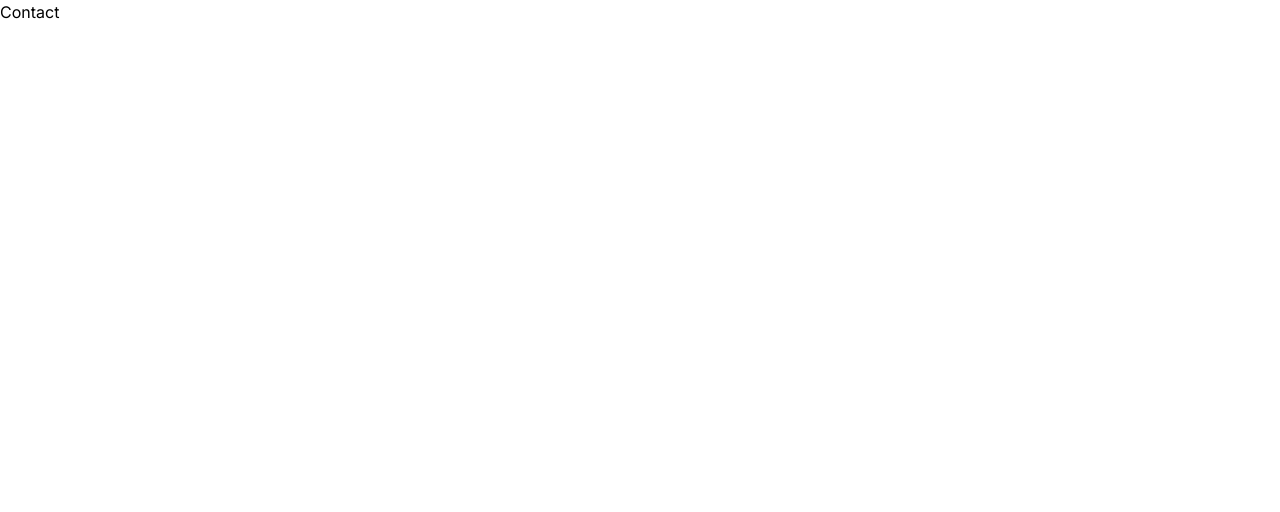
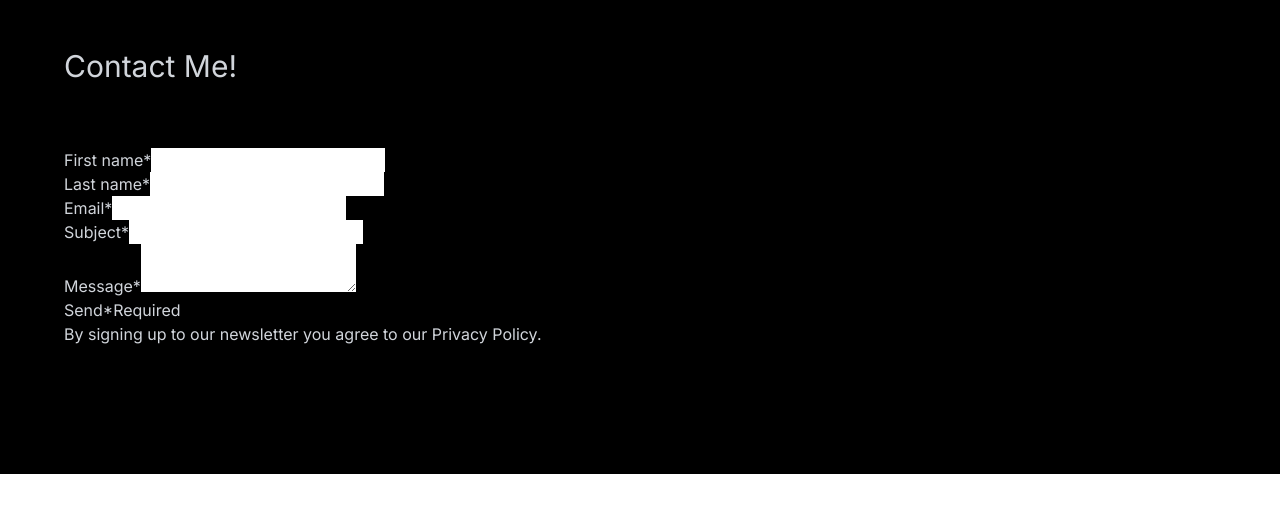
Before and after one commit to nazarenomarkanthony060120/mini_project, a Next.js app: page /contact in a window 1280 px wide. Shown: the top 512 px of the page. Built offline with nearby package versions, Linux system fonts and the light colour scheme.

Commit message:
Updated UI

```diff
--- a/app/components/Card.tsx
+++ b/app/components/Card.tsx
@@ -8,15 +8,19 @@ const Card: React.FC<Card> = ({ body }) => {
             {
                 body && body.map((data, index) => (
                     <div key={index} className='flex flex-col overflow-hidden rounded-lg border border-black dark:border-white'>
-                        <a href="#" className="group relative block h-40 overflow-hidden bg-gray-100 md:h-56">
-                            <Image src={ data.imagePic || '' } loading="lazy" alt={data.title} className="absolute inset-0 h-full w-full object-fit-none object-center transition duration-200 group-hover:scale-110" />
+                        <a href="#" className="h-40 overflow-hidden bg-gray-100 md:h-56 ">
+                            <Image src={ data.imagePic || '' } loading="lazy" alt={data.title} className="inset-0 h-full w-full transition duration-200 group-hover:scale-110" />
                         </a>
                         {
-                            data.type === "about_me"
+                            data.type === "about_me" || data.type === "career"
                             ?
                                 <>
                                     <div className="mt-auto flex items-center justify-between p-4 gap-20 ">
                                         <div className="flex items-center gap-2">
+                                            {
+                                                data.type !== "career"
+
+                                                ?   <>
                                                         <div className="h-10 w-10 shrink-0 overflow-hidden rounded-full bg-gray-100">
                                                             <Image src={ data.picture || '' } loading="lazy" alt="Devil Hacker" className="h-full w-full object-cover object-center" />
                                                         </div>
@@ -24,8 +28,18 @@ const Card: React.FC<Card> = ({ body }) => {
                                                             <span className="block text-indigo-500">{data.name}</span>
                                                             <span className="block text-sm text-gray-400">{data.position} - {data.until}</span>
                                                         </div>
+                                                    </>
+                                                :   <>
+                                                        <div>
+                                                            <span className="block text-indigo-500">{data.title}</span>
+                                                            <span className="block text-sm text-gray-400">{data.experience} - {data.until}</span>
                                                         </div>
-                                            <div className="flex gap-1">
+                                                    </>
+                                            }
+                                        </div>
+                                        {
+                                            data.type !== "career"
+                                            ?   <div className="flex gap-1">
                                                     <a href="https://www.facebook.com/chowking7691/" target="_blank">
                                                         <Image width={38} height={38} src={ data.facebook } loading="lazy" alt="Facebook" className="rounded border p-2 text-sm text-center text-gray-500 hover:bg-gray-700 hover:text-black"/>
                                                     </a>
@@ -33,6 +47,9 @@ const Card: React.FC<Card> = ({ body }) => {
                                                         <Image width={38} height={38} src={ data.github } loading="lazy" alt="Github" className="rounded border p-2 text-sm text-center text-gray-500 hover:bg-gray-700 hover:text-black"/>
                                                     </a>
                                                 </div>
+                                            : ''
+                                        }
+
                                     </div>
                                     <div className="mt-auto flex items-center justify-between p-4 gap-20 sm:p-6">
                                         {data.short_description}
@@ -88,10 +105,10 @@ const Card: React.FC<Card> = ({ body }) => {
                                         </div>
                                         <div className="flex flex-col gap-1">
                                             <span className="rounded border px-2 py-1 text-sm text-center text-gray-500 hover:bg-cyan-400 hover:text-black">{data.avail}</span>
-                                            <span className="rounded border px-2 py-1 text-sm text-center text-gray-500 hover:bg-cyan-400 hover:text-black">{data.visit}</span>
                                         </div>
                                     </div>
-                                </> : ''
+                                </>
+                            : ''
                         }
 
 
--- /dev/null
+++ b/app/components/Form.tsx
@@ -0,0 +1,54 @@
+import React from 'react'
+import Image from 'next/image'
+
+const Form = () => {
+    return (
+        <>
+            <div className="backdrop-opacity-80 py-6 sm:py-8 lg:py-12">
+                <div className="mx-auto max-w-screen-2xl px-4 md:px-8 dark:text-gray-300 text-black">
+
+                    <div className="mb-10 md:mb-16">
+                        <h2 className="mb-4 text-center text-2xl font-bold md:mb-6 lg:text-3xl">Contact Me!</h2>
+                    </div>
+
+                    <form className="mx-auto grid max-w-screen-md gap-4 sm:grid-cols-2">
+                        <div>
+                            <label htmlFor="first-name" className="mb-2 inline-block text-sm sm:text-base">First name*</label>
+                            <input name="first-name" className="w-full rounded border bg-gray-50 px-3 py-2 outline-none ring-indigo-300 transition duration-100 focus:ring" />
+                        </div>
+
+                        <div>
+                            <label htmlFor="last-name" className="mb-2 inline-block text-sm sm:text-base">Last name*</label>
+                            <input name="last-name" className="w-full rounded border bg-gray-50 px-3 py-2 outline-none ring-indigo-300 transition duration-100 focus:ring" />
+                        </div>
+
+                        <div className="sm:col-span-2">
+                            <label htmlFor="email" className="mb-2 inline-block text-sm sm:text-base">Email*</label>
+                            <input name="email" className="w-full rounded border bg-gray-50 px-3 py-2 outline-none ring-indigo-300 transition duration-100 focus:ring" />
+                        </div>
+
+                        <div className="sm:col-span-2">
+                            <label htmlFor="subject" className="mb-2 inline-block text-sm sm:text-base">Subject*</label>
+                            <input name="subject" className="w-full rounded border bg-gray-50 px-3 py-2 outline-none ring-indigo-300 transition duration-100 focus:ring" />
+                        </div>
+
+                        <div className="sm:col-span-2">
+                            <label htmlFor="message" className="mb-2 inline-block text-sm sm:text-base">Message*</label>
+                            <textarea name="message" className="h-64 w-full rounded border bg-gray-50 px-3 py-2 outline-none ring-indigo-300 transition duration-100 focus:ring"></textarea>
+                        </div>
+
+                        <div className="flex items-center justify-between sm:col-span-2">
+                            <button className="inline-block rounded-lg bg-indigo-500 px-8 py-3 text-center text-sm font-semibold text-white outline-none ring-indigo-300 transition duration-100 hover:bg-indigo-600 focus-visible:ring active:bg-indigo-700 md:text-base">Send</button>
+
+                            <span className="text-sm text-gray-500">*Required</span>
+                        </div>
+
+                        <p className="text-xs text-gray-400">By signing up to our newsletter you agree to our <a href="#" className="underline transition duration-100 hover:text-indigo-500 active:text-indigo-600">Privacy Policy</a>.</p>
+                    </form>
+                </div>
+            </div>
+        </>
+    )
+}
+
+export default Form
--- a/app/contact/page.tsx
+++ b/app/contact/page.tsx
@@ -1,8 +1,15 @@
 import React from 'react'
+import Form from '../components/Form'
 
 const Contact = () => {
   return (
-    <div className='min-h-screen' id='contact'>Contact</div>
+    <div className="bg-white dark:bg-black dark:text-white pb-6 sm:pb-8 lg:pb-20" id='contact'>
+      <div className="mx-auto max-w-screen-2xl flex flex-col gap-5 px-4 md:px-8">
+        <div className="mx-auto">
+          <Form />
+        </div>
+      </div>
+    </div>
   )
 }
 
--- a/app/datas/data.tsx
+++ b/app/datas/data.tsx
@@ -11,6 +11,7 @@ import Object_Detection from '../images/Object_Detection_App.jpg'
 import Facebook_Icon from '../images/facebook_icon.svg'
 import Github_Icon from '../images/github_icon.svg'
 import Profile_Picture from '../images/profile_picture.png'
+import Web_Development_Image from '../images/web_development_image.jpg'
 
 export const PROJECTS_INFO = [
     { title: "Minimart Inventory System",
@@ -245,5 +246,11 @@ export const ABOUT_US_INFO = [
 ]
 
 export const CAREER_INFO = [
-    {}
+    {
+        title: "Web Developer",
+        experience: "3 months",
+        until: "Present",
+        imagePic: Web_Development_Image,
+        type: "career"
+    }
 ]
--- a/app/types/types.tsx
+++ b/app/types/types.tsx
@@ -10,13 +10,3 @@ export interface Card {
     body?: Array<any>;
     handleClick?: React.MouseEventHandler<HTMLButtonElement>;
 }
-
-export interface InnerCardInfo {
-    title: string;
-    cardBodyTitle?: string;
-    progLanguage?: React.ReactNode;
-    cardTitleClass?: string;
-    cardBodyClass?: string;
-    cardBodyContentClass?: string;
-    handleClick?: React.MouseEventHandler<HTMLButtonElement>;
-}
```
Also changed, not shown: app/images/web_development_image.jpg (added). Lines whose indentation alone changed are shown as unchanged.
